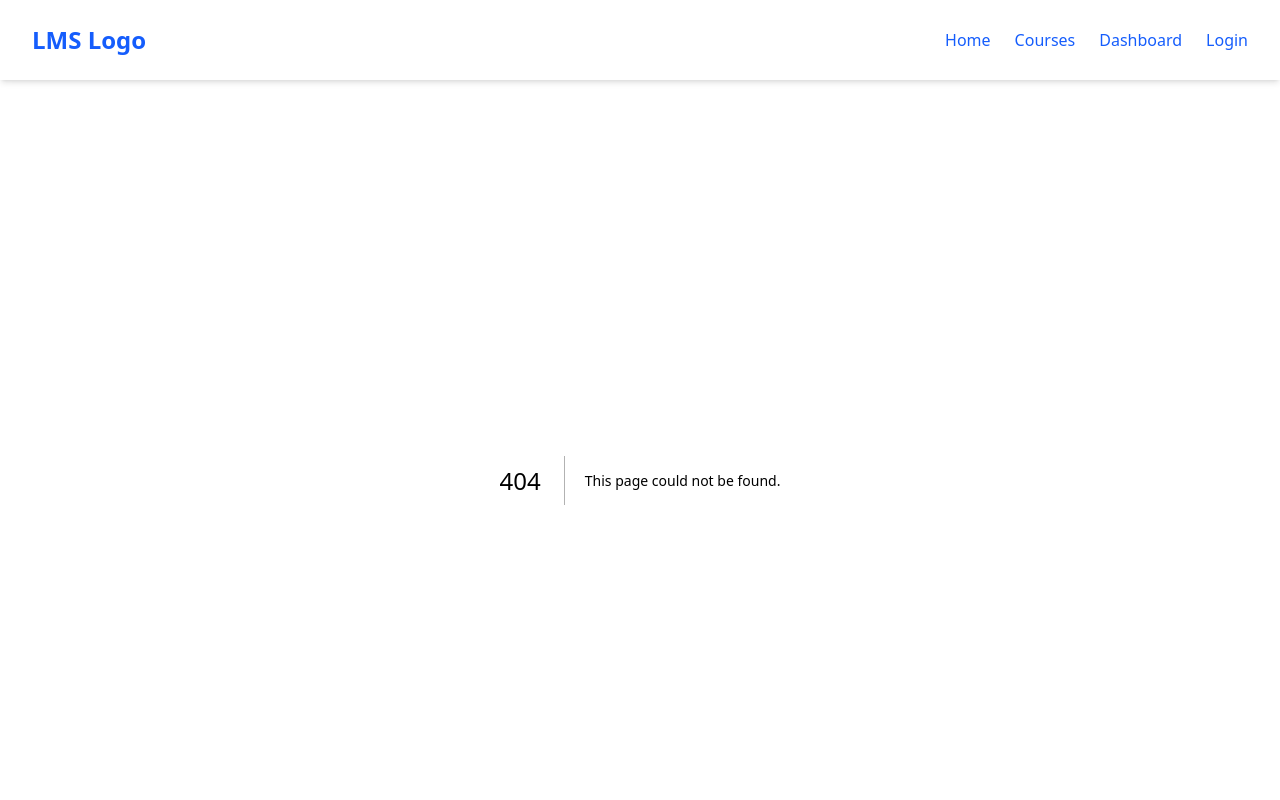
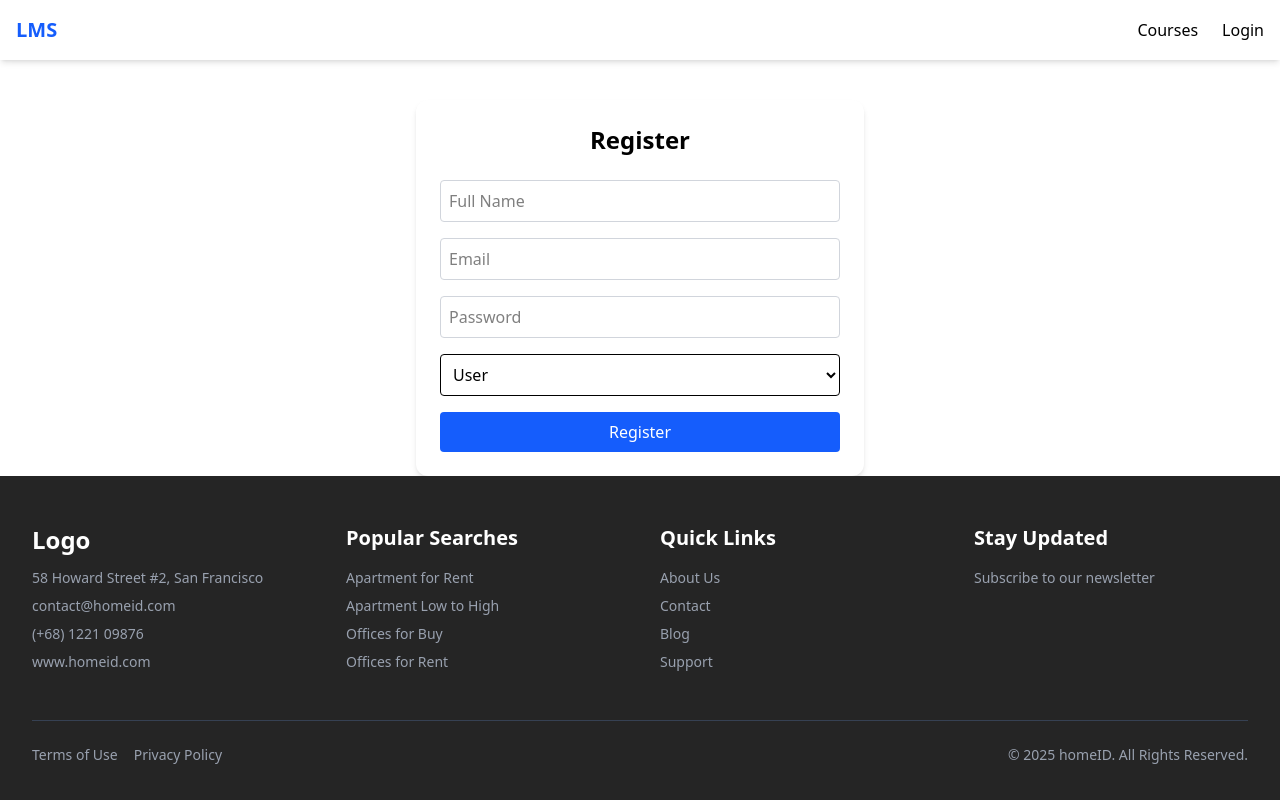
Before and after one commit to Arshad4320/LMS-Frontend, a Next.js app: page /components/register-form in a window 1280 px wide. Before the commit this address had no page. Shown: the top 800 px of the page. Built offline with nearby package versions, Linux system fonts and the light colour scheme.

Commit message:
some authentication change

```diff
--- a/package.json
+++ b/package.json
@@ -11,6 +11,8 @@
   "dependencies": {
     "@reduxjs/toolkit": "^2.8.2",
     "framer-motion": "^12.18.1",
+    "js-cookie": "^3.0.5",
+    "jwt-decode": "^4.0.0",
     "lucide-react": "^0.522.0",
     "next": "15.3.4",
     "react": "^19.0.0",
--- a/src/app/components/course/CourseComponent.js
+++ b/src/app/components/course/CourseComponent.js
@@ -3,11 +3,43 @@
 import React from "react";
 import { useGetCoursesQuery } from "../../redux/features/course/courseApi";
 import Image from "next/image";
-import Link from "next/link";
 import { FaStar } from "react-icons/fa";
+import { useRouter } from "next/navigation";
+import Cookies from "js-cookie";
+
+const getUserRole = () => {
+  const token = Cookies.get("token");
+  if (!token) return null;
+
+  try {
+    const base64 = token.split(".")[1].replace(/-/g, "+").replace(/_/g, "/");
+    const payload = JSON.parse(atob(base64));
+    return payload.role;
+  } catch {
+    return null;
+  }
+};
 
 const CourseComponent = () => {
   const { data, isLoading, error } = useGetCoursesQuery();
+  const router = useRouter();
+
+  const handleProtectedAccess = (courseId) => {
+    const token = Cookies.get("token");
+    if (!token) {
+      alert("Please login first!");
+      router.push("/components/login-form");
+      return;
+    }
+
+    const role = getUserRole();
+
+    if (role === "user" || role === "admin") {
+      router.push(`/components/course/${courseId}`);
+    } else {
+      alert("You are not authorized.");
+    }
+  };
 
   if (isLoading)
     return <p className="text-center text-gray-500">Loading courses...</p>;
@@ -22,7 +54,6 @@ const CourseComponent = () => {
             key={course._id}
             className="bg-white rounded-xl shadow-md hover:shadow-xl transition duration-300 overflow-hidden flex flex-col"
           >
-            <Link href={`/components/course/${course._id}`}>
             <div className="relative w-full h-48">
               <Image
                 src={course.thumbnail}
@@ -33,7 +64,6 @@ const CourseComponent = () => {
                 unoptimized
               />
             </div>
-            </Link>
 
             <div className="p-4 flex-1 flex flex-col justify-between">
               <div>
@@ -48,9 +78,7 @@ const CourseComponent = () => {
                   {[...Array(5)].map((_, i) => (
                     <FaStar
                       key={i}
-                      className={`${
-                        i < 4 ? "text-yellow-400" : "text-gray-300"
-                      }`}
+                      className={i < 4 ? "text-yellow-400" : "text-gray-300"}
                     />
                   ))}
                   <span className="ml-2 text-xs text-gray-500">
@@ -63,12 +91,12 @@ const CourseComponent = () => {
                 <span className="text-orange-600 font-bold text-lg">
                   ${course.price}
                 </span>
-                <Link
-                  href={`/components/course/${course._id}`}
+                <button
+                  onClick={() => handleProtectedAccess(course._id)}
                   className="bg-blue-600 hover:bg-blue-700 text-white text-sm px-4 py-2 rounded-md transition"
                 >
                   Watch Video
-                </Link>
+                </button>
               </div>
             </div>
           </div>
--- /dev/null
+++ b/src/app/components/login-form/page.js
@@ -0,0 +1,77 @@
+"use client";
+
+import { useForm } from "react-hook-form";
+import { useLoginMutation } from "@/app/redux/features/auth/authApi";
+import { useDispatch } from "react-redux";
+import { setUser } from "@/app/redux/features/auth/authSlice";
+import Cookies from "js-cookie";
+import { jwtDecode } from "jwt-decode";
+import { useRouter } from "next/navigation";
+import toast from "react-hot-toast";
+
+const LoginForm = () => {
+  const { register, handleSubmit } = useForm();
+  const [loginUser, { isLoading }] = useLoginMutation();
+  const dispatch = useDispatch();
+  const router = useRouter();
+
+  const onSubmit = async (data) => {
+    try {
+      const res = await loginUser(data).unwrap();
+
+      Cookies.set("token", res.token);
+
+      const decoded = jwtDecode(res.token);
+      const role = decoded?.role;
+
+      dispatch(
+        setUser({
+          ...decoded,
+          name: res?.user?.name || decoded?.name || "User",
+        })
+      );
+
+      toast.success("Login successful!");
+
+      if (role === "admin") {
+        router.push("/dashboard");
+      } else if (role === "user") {
+        router.push("/");
+      } else {
+        toast.error("Unknown role. Contact support.");
+      }
+    } catch (err) {
+      console.error("Login error:", err);
+      toast.error(err?.data?.message || "Login failed");
+    }
+  };
+
+  return (
+    <div className="max-w-md mx-auto mt-10 p-6 bg-white rounded-xl shadow-md">
+      <h2 className="text-2xl font-bold text-center mb-6">Login</h2>
+      <form onSubmit={handleSubmit(onSubmit)} className="space-y-4">
+        <input
+          type="email"
+          {...register("email", { required: true })}
+          placeholder="Email"
+          className="w-full p-2 border border-gray-300 rounded"
+        />
+        <input
+          type="password"
+          {...register("password", { required: true })}
+          placeholder="Password"
+          className="w-full p-2 border border-gray-300 rounded"
+        />
+        <button
+          type="submit"
+          disabled={isLoading}
+          className="w-full bg-blue-600 text-white py-2 rounded hover:bg-blue-700"
+        >
+          {isLoading ? "Logging in..." : "Login"}
+        </button>
+      </form>
+    </div>
+  );
+};
+
+export default LoginForm;
--- /dev/null
+++ b/src/app/components/register-form/page.js
@@ -0,0 +1,62 @@
+"use client";
+
+import { useForm } from "react-hook-form";
+import { useRegisterMutation } from "@/app/redux/features/auth/authApi";
+import { useRouter } from "next/navigation";
+import toast from "react-hot-toast";
+
+const RegisterForm = () => {
+  const { register, handleSubmit, reset } = useForm();
+  const [registerUser, { isLoading }] = useRegisterMutation();
+  const router = useRouter();
+
+  const onSubmit = async (data) => {
+    try {
+      await registerUser(data).unwrap();
+      toast.success("Registration successful!");
+      reset();
+      router.push("/login");
+    } catch (err) {
+      toast.error(err?.data?.message || "Registration failed");
+    }
+  };
+
+  return (
+    <div className="max-w-md mx-auto mt-10 p-6 bg-white rounded-xl shadow-md">
+      <h2 className="text-2xl font-bold text-center mb-6">Register</h2>
+      <form onSubmit={handleSubmit(onSubmit)} className="space-y-4">
+        <input
+          type="text"
+          {...register("name", { required: true })}
+          placeholder="Full Name"
+          className="w-full p-2 border border-gray-300 rounded"
+        />
+        <input
+          type="email"
+          {...register("email", { required: true })}
+          placeholder="Email"
+          className="w-full p-2 border border-gray-300 rounded"
+        />
+        <input
+          type="password"
+          {...register("password", { required: true })}
+          placeholder="Password"
+          className="w-full p-2 border border-gray-300 rounded"
+        />
+        <select {...register("role")} className="w-full p-2 border rounded">
+          <option value="user">User</option>
+          <option value="admin">Admin</option>
+        </select>
+        <button
+          type="submit"
+          disabled={isLoading}
+          className="w-full bg-blue-600 text-white py-2 rounded hover:bg-blue-700"
+        >
+          {isLoading ? "Registering..." : "Register"}
+        </button>
+      </form>
+    </div>
+  );
+};
+
+export default RegisterForm;
--- a/src/app/redux/RootApi/apiSlice.js
+++ b/src/app/redux/RootApi/apiSlice.js
@@ -1,16 +1,23 @@
 import { createApi, fetchBaseQuery } from "@reduxjs/toolkit/query/react";
-// import Cookies from "js-cookie";
-const BASE_URL = "https://lms-1-2uf6.onrender.com/api/v1/";
+import Cookies from "js-cookie";
+
+// const BASE_URL = "https://lms-1-2uf6.onrender.com/api/v1/";
+const BASE_URL = "http://localhost:5000/api/v1/";
+
 const customBaseQuery = fetchBaseQuery({
   baseUrl: BASE_URL,
-  //   prepareHeaders(headers) {
-  //     headers.set("Authorization", `accessToken ${Cookies.get("token")}`);
-  //     return headers;
-  //   },
+  prepareHeaders: (headers) => {
+    const token = Cookies.get("token"); // or localStorage.getItem("token")
+    if (token) {
+      headers.set("Authorization", `Bearer ${token}`);
+    }
+    return headers;
+  },
 });
+
 export const apiSlice = createApi({
   reducerPath: "apiSlice",
   baseQuery: customBaseQuery,
+  tagTypes: ["course", "module", "lecture", "Auth", "User", "Dashboard"],
   endpoints: () => ({}),
-  tagTypes: ["course", "module", "lecture"],
 });
--- /dev/null
+++ b/src/app/redux/features/auth/authApi.js
@@ -0,0 +1,55 @@
+"use client";
+
+import { apiSlice } from "../../RootApi/apiSlice";
+
+export const authApi = apiSlice.injectEndpoints({
+  endpoints: (builder) => ({
+    register: builder.mutation({
+      query: (data) => ({
+        url: "auth/register",
+        method: "POST",
+        body: data,
+      }),
+      invalidatesTags: ["Auth", "User"],
+    }),
+
+    login: builder.mutation({
+      query: (data) => ({
+        url: "auth/login",
+        method: "POST",
+        body: data,
+      }),
+      invalidatesTags: ["Auth", "User"],
+    }),
+
+    logout: builder.mutation({
+      query: () => ({
+        url: "auth/logout",
+        method: "POST",
+      }),
+      invalidatesTags: ["Auth", "User", "Dashboard"],
+    }),
+
+    getVideos: builder.query({
+      query: () => ({
+        url: "auth/videos",
+      }),
+      providesTags: ["User"],
+    }),
+
+    getAdminDashboard: builder.query({
+      query: () => ({
+        url: "auth/admin/dashboard",
+      }),
+      providesTags: ["Dashboard"],
+    }),
+  }),
+});
+
+export const {
+  useRegisterMutation,
+  useLoginMutation,
+  useLogoutMutation,
+  useGetVideosQuery,
+  useGetAdminDashboardQuery,
+} = authApi;
--- /dev/null
+++ b/src/app/redux/features/auth/authSlice.js
@@ -0,0 +1,51 @@
+import { createSlice } from "@reduxjs/toolkit";
+import Cookies from "js-cookie";
+import jwtDecode from "jwt-decode";
+
+const initialState = {
+  user: null,
+  token: null,
+};
+
+const authSlice = createSlice({
+  name: "auth",
+  initialState,
+  reducers: {
+    loadUserFromToken: (state) => {
+      const token = Cookies.get("token");
+      if (token) {
+        try {
+          const decoded = jwtDecode(token);
+          state.token = token;
+          state.user = {
+            id: decoded?.id,
+            name: decoded?.name || "User",
+            role: decoded?.role,
+          };
+        } catch (error) {
+          state.token = null;
+          state.user = null;
+        }
+      }
+    },
+
+    setUser: (state, action) => {
+      const { id, name, role } = action.payload;
+      state.user = {
+        id,
+        name: name || "User",
+        role,
+      };
+      state.token = Cookies.get("token") || null;
+    },
+
+    logout: (state) => {
+      Cookies.remove("token");
+      state.token = null;
+      state.user = null;
+    },
+  },
+});
+
+export const { loadUserFromToken, logout, setUser } = authSlice.actions;
+export default authSlice.reducer;
--- a/src/app/redux/store.js
+++ b/src/app/redux/store.js
@@ -2,11 +2,11 @@ import { configureStore } from "@reduxjs/toolkit";
 import { apiSlice } from "../redux/RootApi/apiSlice";
 
 import courseSlice from "./features/course/courseSlice";
-
+import authReducer from "./features/auth/authSlice";
 export const store = configureStore({
   reducer: {
     course: courseSlice,
-
+    auth: authReducer,
     [apiSlice.reducerPath]: apiSlice.reducer,
   },
   middleware: (getDefaultMiddleware) =>
--- a/src/app/shared/Navbar/Navbar.jsx
+++ b/src/app/shared/Navbar/Navbar.jsx
@@ -1,82 +1,79 @@
 "use client";
 
-import { useState } from "react";
+import { useSelector, useDispatch } from "react-redux";
+import { logout, setUser } from "@/app/redux/features/auth/authSlice";
+import { useEffect } from "react";
+import Cookies from "js-cookie";
+import { jwtDecode } from "jwt-decode";
 import Link from "next/link";
-import { FaOutdent } from "react-icons/fa";
-import { HiMiniXMark } from "react-icons/hi2";
-import { motion, AnimatePresence } from "framer-motion";
+import { useRouter } from "next/navigation";
 
 const Navbar = () => {
-  const [isOpen, setIsOpen] = useState(false);
+  const { user } = useSelector((state) => state.auth);
+  const dispatch = useDispatch();
+  const router = useRouter();
 
-  const toggleMobileMenu = () => setIsOpen(!isOpen);
+  useEffect(() => {
+    const token = Cookies.get("token");
+    if (token) {
+      try {
+        const decoded = jwtDecode(token);
+        dispatch(
+          setUser({
+            id: decoded?.id,
+            name: decoded?.name || "User",
+            role: decoded?.role,
+          })
+        );
+      } catch {
+        dispatch(logout());
+      }
+    }
+  }, [dispatch]);
 
-  const navLinks = [
-    { name: "Home", href: "/" },
-    { name: "Courses", href: "/" },
-    { name: "Dashboard", href: "/dashboard" },
-    { name: "Login", href: "/login" },
-  ];
+  const handleLogout = () => {
+    dispatch(logout());
+    router.push("/");
+  };
 
   return (
-    <header className="bg-white text-blue-600  shadow-md sticky top-0 z-50">
-      <div className="max-w-7xl mx-auto px-4 sm:px-6 lg:px-8 py-6 flex justify-between items-center">
-        <div className="text-2xl font-bold text-blue-600 ">LMS Logo</div>
+    <header className="bg-white shadow-md sticky top-0 z-50">
+      <nav className="max-w-7xl mx-auto px-4 py-4 flex justify-between items-center">
+        <div className="text-xl font-bold text-blue-600">LMS</div>
 
-        {/* Desktop Menu */}
-        <nav className="hidden lg:flex gap-6 items-center">
-          {navLinks.map((link) => (
-            <Link
-              key={link.name}
-              href={link.href}
-              className="hover:text-blue-900 font-medium transition"
-            >
-              {link.name}
+        <div className="flex items-center gap-6">
+          <Link href="/" className="hover:text-blue-700">
+            Courses
+          </Link>
+
+          {!user && (
+            <Link href="/components/login-form" className="hover:text-blue-700">
+              Login
             </Link>
-          ))}
-        </nav>
+          )}
 
-        {/* Mobile Menu Button */}
-        <div className="lg:hidden">
-          <button
-            onClick={toggleMobileMenu}
-            className="text-blue-600 hover:text-blue-700"
-          >
-            {isOpen ? (
-              <HiMiniXMark className="h-6 w-6" />
-            ) : (
-              <FaOutdent className="h-6 w-6" />
-            )}
-          </button>
+          {user?.role === "admin" && (
+            <>
+              <Link href="/dashboard" className="hover:text-blue-700">
+                Dashboard
+              </Link>
+              <span className="text-sm font-medium">{user?.name}</span>
+              <button onClick={handleLogout} className="text-red-500">
+                Logout
+              </button>
+            </>
+          )}
+
+          {user?.role === "user" && (
+            <>
+              <span className="text-sm font-medium">{user?.name}</span>
+              <button onClick={handleLogout} className="text-red-500">
+                Logout
+              </button>
+            </>
+          )}
         </div>
-      </div>
-
-      {/* Mobile Drawer */}
-      <AnimatePresence>
-        {isOpen && (
-          <motion.div
-            key="mobile-menu"
-            initial={{ height: 0, opacity: 0 }}
-            animate={{ height: "auto", opacity: 1 }}
-            exit={{ height: 0, opacity: 0 }}
-            transition={{ duration: 0.3 }}
-            className="lg:hidden px-4 pt-2 pb-4 bg-white  overflow-hidden"
-          >
-            <nav className="flex flex-col space-y-3">
-              {navLinks.map((link) => (
-                <Link
-                  key={link.name}
-                  href={link.href}
-                  className="text-blue-600 hover:text-blue-700 font-medium "
-                  onClick={() => setIsOpen(false)}
-                >
-                  {link.name}
-                </Link>
-              ))}
-            </nav>
-          </motion.div>
-        )}
-      </AnimatePresence>
+      </nav>
     </header>
   );
 };
--- /dev/null
+++ b/src/app/utils/getUserRole.js
@@ -0,0 +1,14 @@
+import Cookies from "js-cookie";
+import jwt_decode from "jwt-decode";
+
+export const getUserRole = () => {
+  const token = Cookies.get("token");
+  if (!token) return null;
+
+  try {
+    const decoded = jwt_decode(token);
+    return decoded.role;
+  } catch (error) {
+    return null;
+  }
+};
```
Also changed, not shown: src/app/utils/loader.js (added), 1 other file (tests, documents, lock files or other folders). Lines whose indentation alone changed are shown as unchanged.
